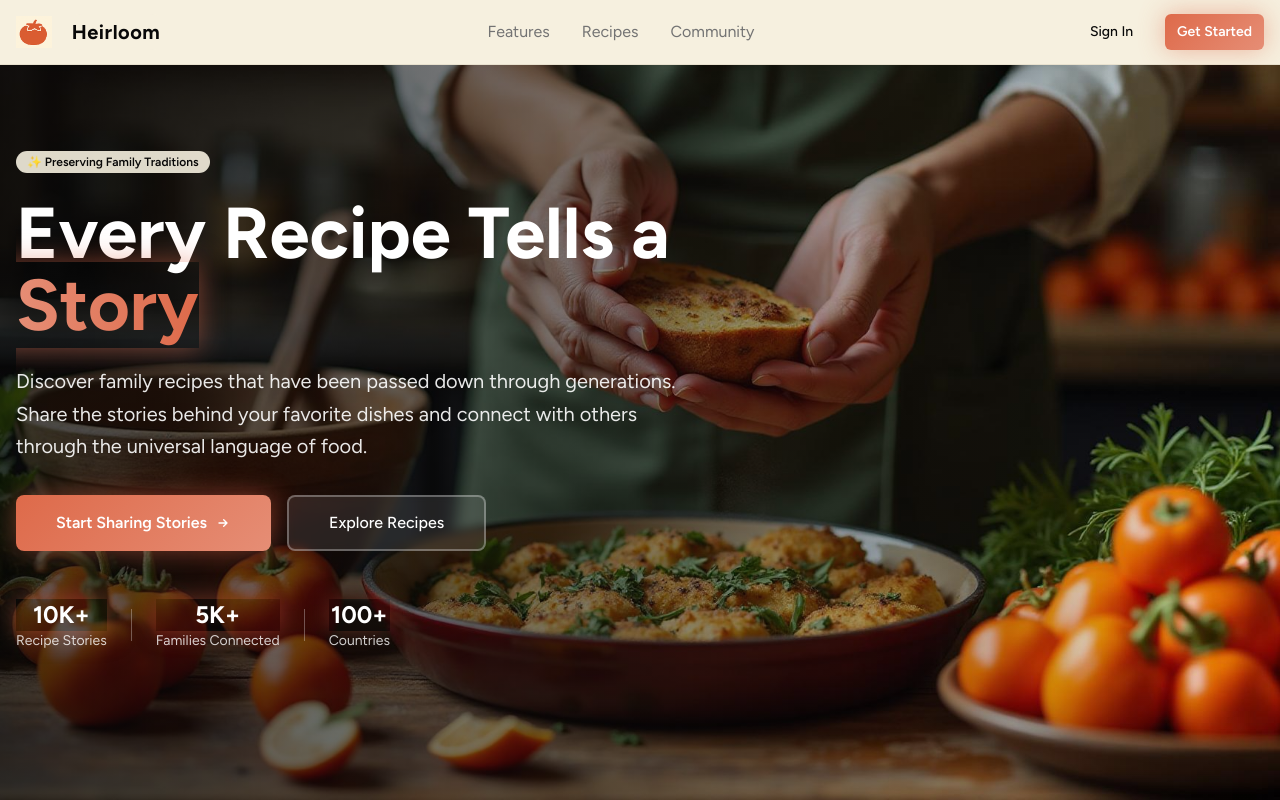
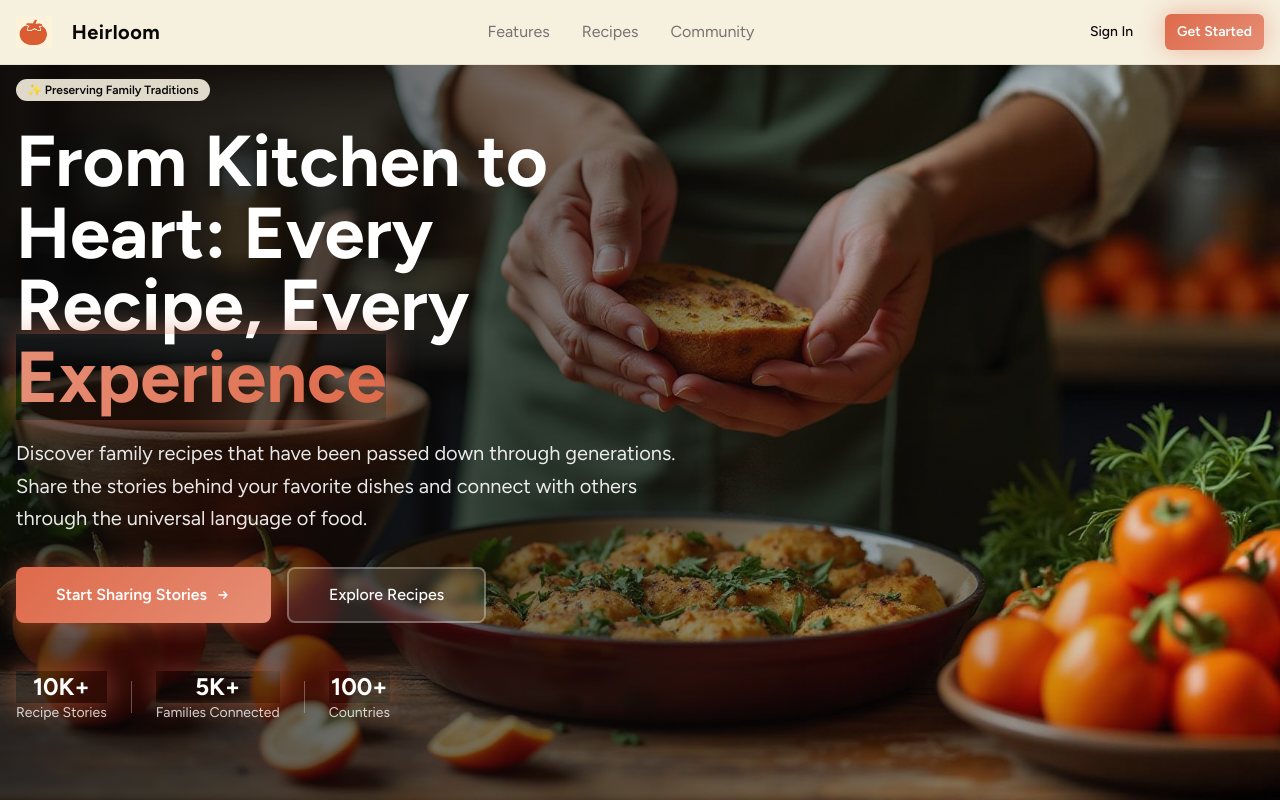
Before and after one commit to intern-ADawg/story-centric-41, a React (Vite) app: page / in a window 1280 px wide. Shown: the top 800 px of the page. Built offline with nearby package versions, Linux system fonts and the light colour scheme.

Commit message:
Update rotating text
Change "Every Recipe Tells a Story" to "From Kitchen to Heart: Every Recipe, Every Emotion", with "Emotion" rotating through "Emotion", "Memory", "Story", and "Experience".

```diff
--- a/src/components/Hero.tsx
+++ b/src/components/Hero.tsx
@@ -1,8 +1,20 @@
 import { Button } from "@/components/ui/button";
 import { Badge } from "@/components/ui/badge";
+import { useState, useEffect } from "react";
 import heroImage from "@/assets/hero-cooking.jpg";
 
 const Hero = () => {
+  const [currentWordIndex, setCurrentWordIndex] = useState(0);
+  const rotatingWords = ["Emotion", "Memory", "Story", "Experience"];
+
+  useEffect(() => {
+    const interval = setInterval(() => {
+      setCurrentWordIndex((prevIndex) => (prevIndex + 1) % rotatingWords.length);
+    }, 2000); // Change word every 2 seconds
+
+    return () => clearInterval(interval);
+  }, []);
+
   return (
     <section className="relative min-h-screen flex items-center justify-center overflow-hidden">
       {/* Background Image */}
@@ -23,9 +35,9 @@ const Hero = () => {
           </Badge>
 
           <h1 className="font-display font-bold text-5xl md:text-7xl text-white mb-6 leading-tight animate-fade-in [animation-delay:200ms]">
-            Every Recipe Tells a
-            <span className="text-transparent bg-clip-text bg-gradient-to-r from-heirloom-orange-light to-heirloom-orange animate-glow">
-              {" "}Story
+            From Kitchen to Heart: Every Recipe, Every{" "}
+            <span className="text-transparent bg-clip-text bg-gradient-to-r from-heirloom-orange-light to-heirloom-orange animate-glow transition-all duration-500">
+              {rotatingWords[currentWordIndex]}
             </span>
           </h1>
 
```
